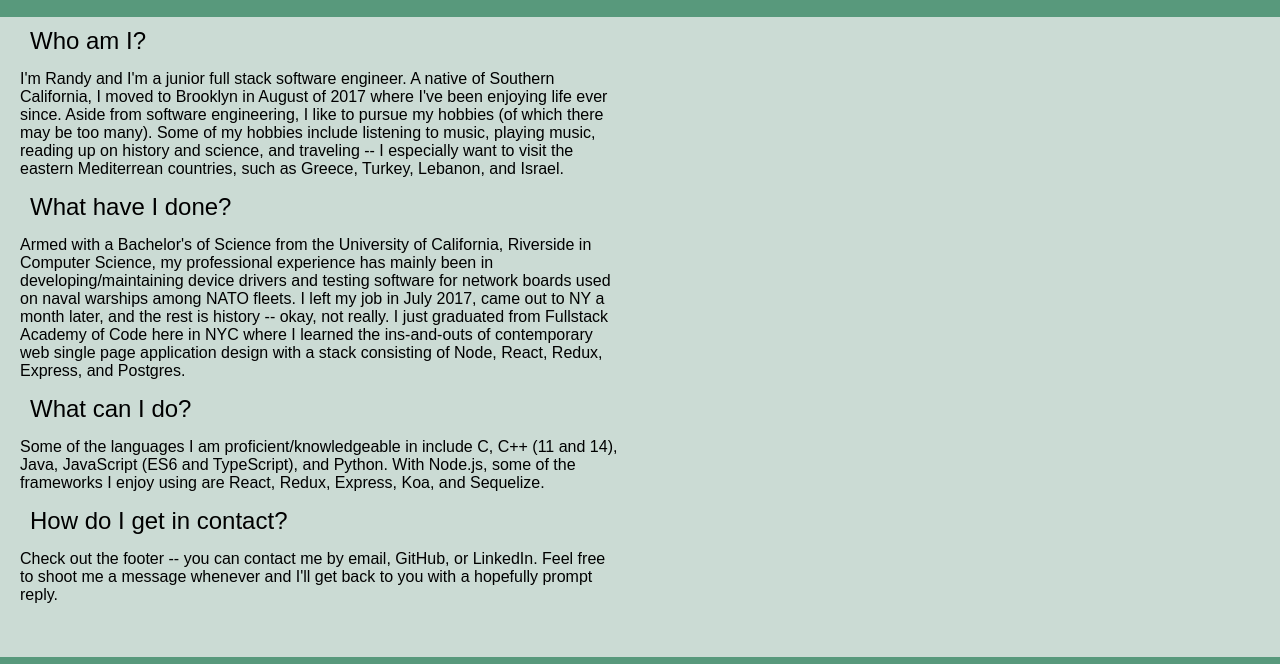
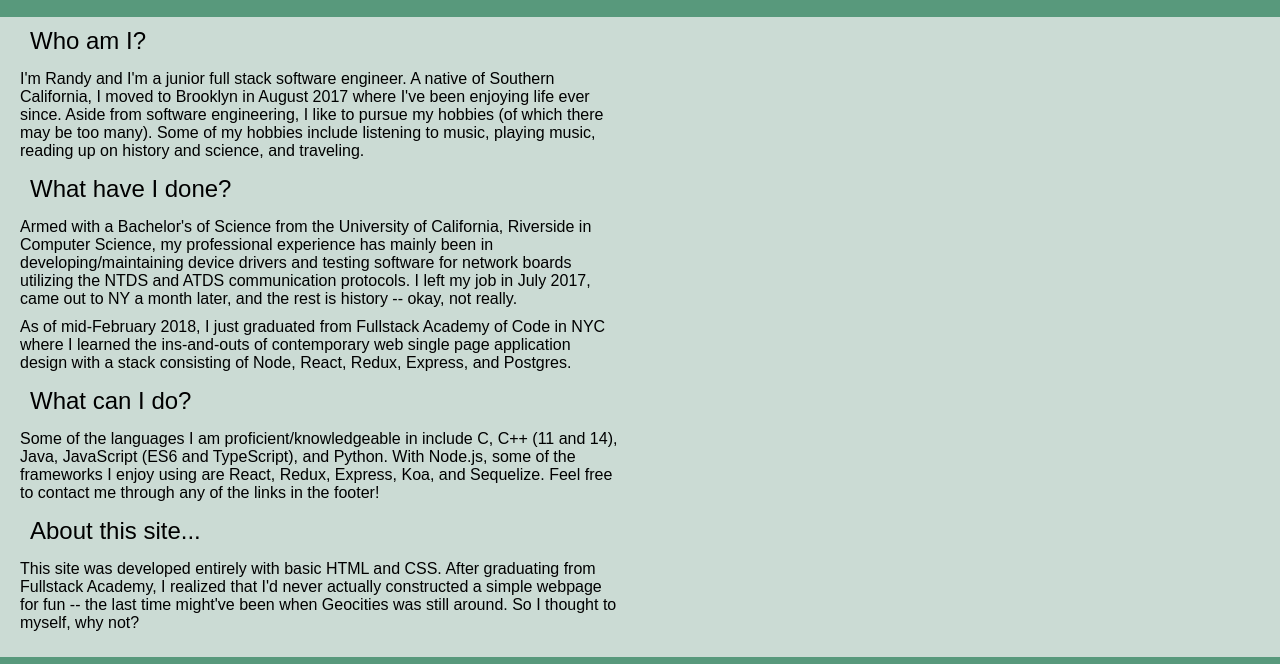
Before and after one commit to randytsao24/ryt-site, a website: page index.html in a window 1280 px wide. Shown: the part 60-724 px from the top of the page. Drawn offline with Linux system fonts and the light colour scheme.

Commit message:
Updated homepage text

```diff
--- a/index.html
+++ b/index.html
@@ -34,19 +34,22 @@
         <h2 class='body-title'>Who am I?</h2>
         <!-- TODO: Move this tl;dr stuff out of here -->
         <p class='body-text'>
-          I'm Randy and I'm a junior full stack software engineer. A native of Southern California, I moved to Brooklyn in August of 2017 where I've been enjoying life ever since. Aside from software engineering, I like to pursue my hobbies (of which there may be too many). Some of my hobbies include listening to music, playing music, reading up on history and science, and traveling -- I especially want to visit the eastern Mediterrean countries, such as Greece, Turkey, Lebanon, and Israel.
+          I'm Randy and I'm a junior full stack software engineer. A native of Southern California, I moved to Brooklyn in August 2017 where I've been enjoying life ever since. Aside from software engineering, I like to pursue my hobbies (of which there may be too many). Some of my hobbies include listening to music, playing music, reading up on history and science, and traveling.
         </p>
         <h2 class='body-title'>What have I done?</h2>
         <p class='body-text'>
-          Armed with a Bachelor's of Science from the University of California, Riverside in Computer Science, my professional experience has mainly been in developing/maintaining device drivers and testing software for network boards used on naval warships among NATO fleets. I left my job in July 2017, came out to NY a month later, and the rest is history -- okay, not really. I just graduated from Fullstack Academy of Code here in NYC where I learned the ins-and-outs of contemporary web single page application design with a stack consisting of Node, React, Redux, Express, and Postgres.
+          Armed with a Bachelor's of Science from the University of California, Riverside in Computer Science, my professional experience has mainly been in developing/maintaining device drivers and testing software for network boards utilizing the NTDS and ATDS communication protocols. I left my job in July 2017, came out to NY a month later, and the rest is history -- okay, not really.
+        </p>
+        <p class='body-text'>
+           As of mid-February 2018, I just graduated from Fullstack Academy of Code in NYC where I learned the ins-and-outs of contemporary web single page application design with a stack consisting of Node, React, Redux, Express, and Postgres.
         </p>
         <h2 class='body-title'>What can I do?</h2>
         <p class='body-text'>
-          Some of the languages I am proficient/knowledgeable in include C, C++ (11 and 14), Java, JavaScript (ES6 and TypeScript), and Python. With Node.js, some of the frameworks I enjoy using are React, Redux, Express, Koa, and Sequelize.
+          Some of the languages I am proficient/knowledgeable in include C, C++ (11 and 14), Java, JavaScript (ES6 and TypeScript), and Python. With Node.js, some of the frameworks I enjoy using are React, Redux, Express, Koa, and Sequelize. Feel free to contact me through any of the links in the footer!
         </p>
-        <h2 class='body-title'>How do I get in contact?</h2>
+        <h2 class='body-title'>About this site...</h2>
         <p class='body-text'>
-          Check out the footer -- you can contact me by email, GitHub, or LinkedIn. Feel free to shoot me a message whenever and I'll get back to you with a hopefully prompt reply.
+          This site was developed entirely with basic HTML and CSS. After graduating from Fullstack Academy, I realized that I'd never actually constructed a simple webpage for fun -- the last time might've been when Geocities was still around. So I thought to myself, why not?
         </p>
       </div>
       <!-- <img class='body-image' src='images/ximending.jpg' /> -->
```
